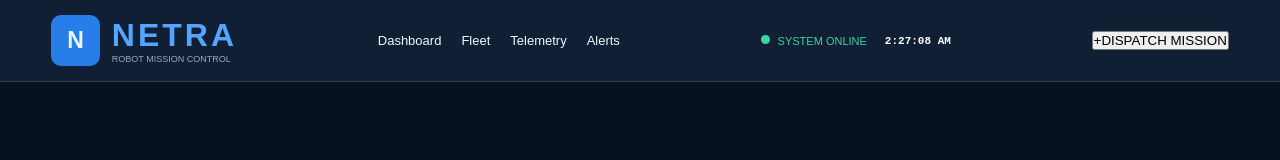
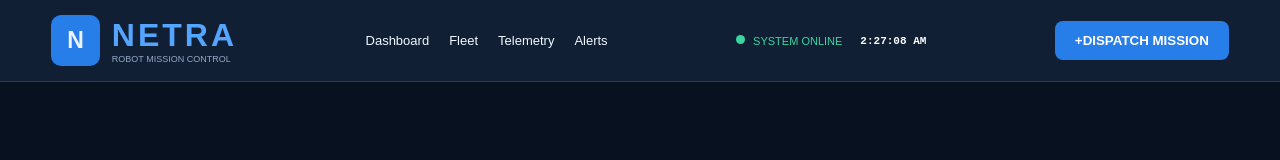
Before and after one commit to neelcharan38-wq/Netra_project_html, a plain HTML site: page index.html in a window 1280 px wide. Drawn offline with Linux system fonts and the light colour scheme.

Commit message:
styled the dispatch button

```diff
--- a/style.css
+++ b/style.css
@@ -80,3 +80,15 @@ nav a:hover{
     font-family: monospace
 
 }
+#dispatch-open{
+    background: #287ee8;
+    color:white;
+    padding:12px 20px;
+    font-weight: bold;
+    cursor:pointer;
+    border-radius: 8px;
+   border:none;
+}
+#dispatch-open:hover{
+    background: #1765c3;
+}
```
